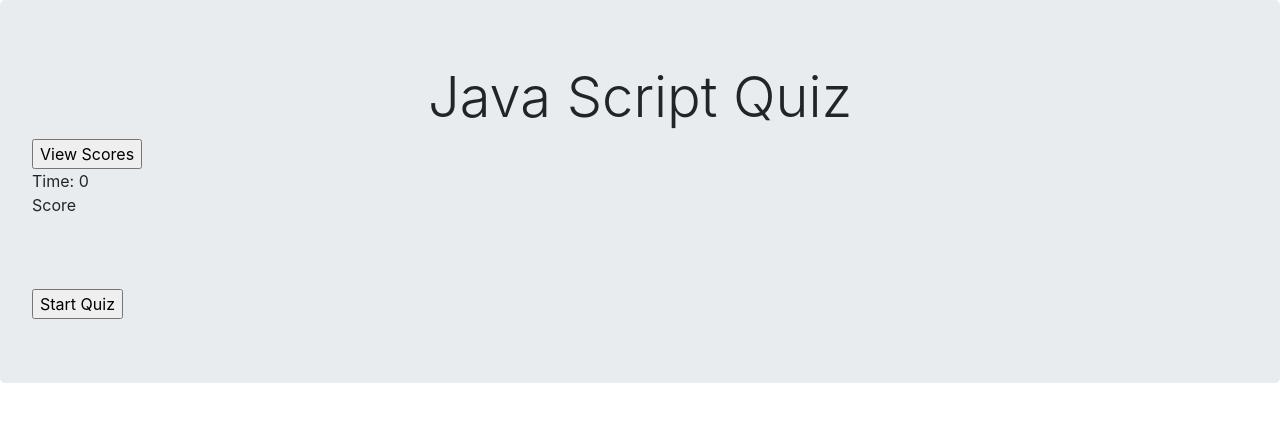
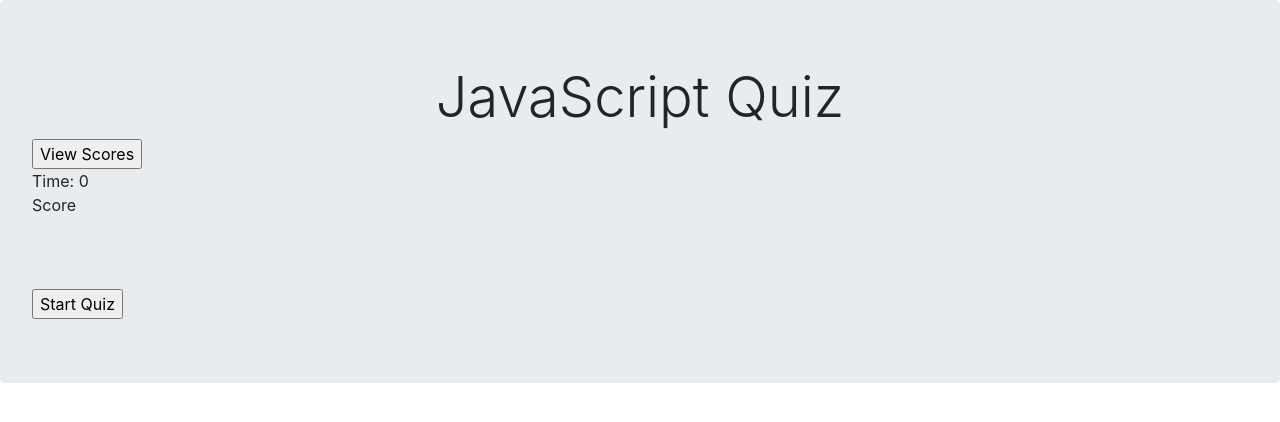
Before and after one commit to ShaneD42/MSU_HW4, a plain HTML site: page index.html in a window 1280 px wide. Drawn offline with nearby package versions, Linux system fonts and the light colour scheme.

Commit message:
undefined variable in js file

```diff
--- a/index.html
+++ b/index.html
@@ -11,8 +11,11 @@
 
 </head>
 
+
+<body>
+
 <div class="jumbotron">
-    <h1 class="display-4">Java Script Quiz</h1>
+    <h1 class="display-4">JavaScript Quiz</h1>
 
     <input id="view-scores" type="button" value="View Scores">
   <div id="timer">Time: 0</div>
--- a/scriptt.js
+++ b/scriptt.js
@@ -46,10 +46,10 @@ let timer = document.getElementById("timer");
 //div for high scores
 let scoresDiv = document.getElementById("scores-div"); // scores will be stored here.. but hidden?
 
-let buttonsDiv = document.getElementById("buttons") // Div containing button for 'Start Quiz'
+let buttonsDiv = document.getElementById("buttons"); // Div containing button for 'Start Quiz'
 
 //button for high scores
-let viewScoresBtn = document.getElementById("view-scores") // 'View Score' Button
+let viewScoresBtn = document.getElementById("view-scores"); // 'View Score' Button
 
 //start button div
 let startButton = document.getElementById("start-button");
@@ -163,23 +163,23 @@ function captureUserScore() {
   results.append(postScoreBtn);
 }
 
-const saveAnswers = (arr)
+// const saveAnswers = (arr);
 
 const saveScores = (array) => {
   window.localStorage.setItem("highScores", JSON.stringify(array));
-}
+};
 
 const defineScoresArray = (arr1, arr2) => {
   if(arr1 !== null) {
-    return arr1
+    return arr1;
   } else {
-    return arr2
+    return arr2;
   }
 }
 
 const removeEls = (...els) => {
   for (let el of els) el.remove();
-}
+};
 
 function displayAllScores() {
   removeEls(timer, startButton, results);
@@ -213,8 +213,8 @@ function clearScoresBtn() {
     event.preventDefault();
     removeEls(scoresDiv);
     window.localStorage.removeItem("highScores");
-  })
-  scoresDiv.append(clearBtn)
+  });
+  scoresDiv.append(clearBtn);
 }
 
 function goBackBtn() {
@@ -224,8 +224,8 @@ function goBackBtn() {
   backBtn.addEventListener("click", function(event){
     event.preventDefault();
     window.location.reload();
-  })
-  buttonsDiv.append(backBtn)
+  });
+  buttonsDiv.append(backBtn);
 }
 
 
```
